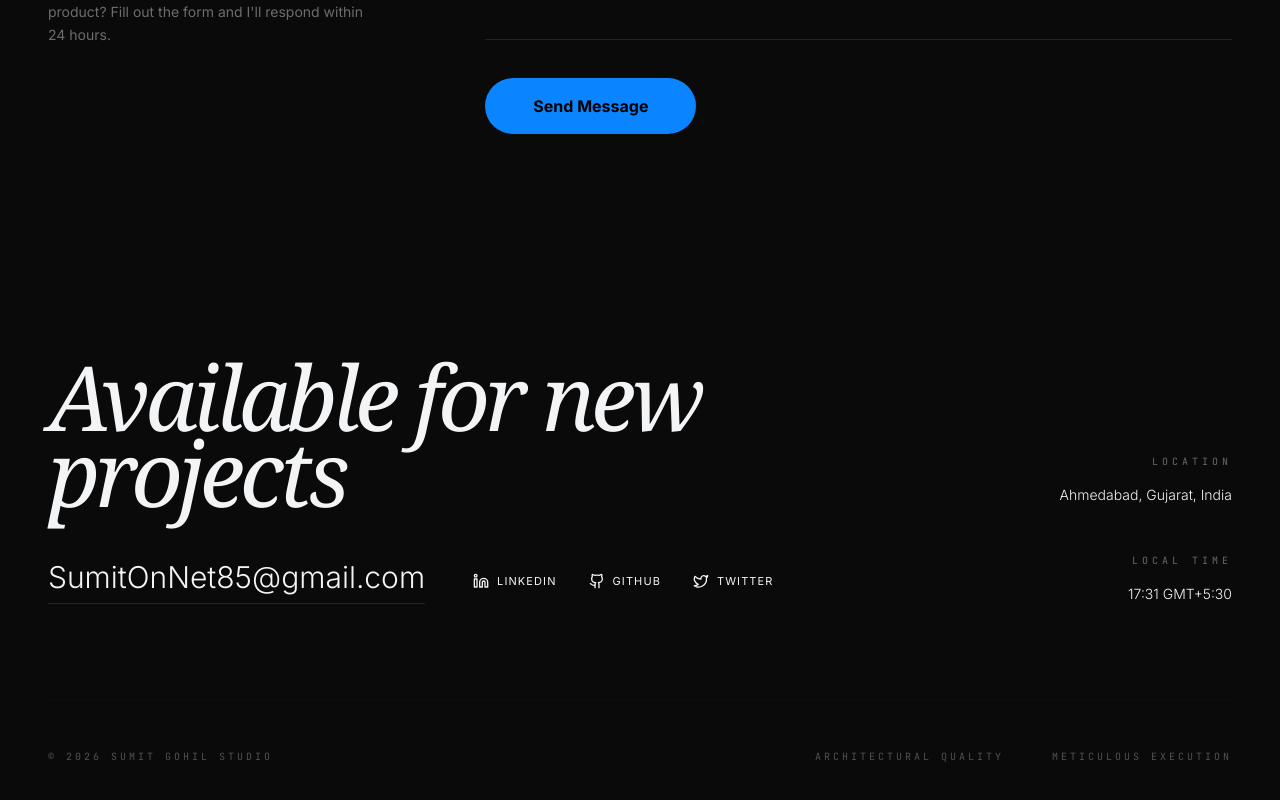
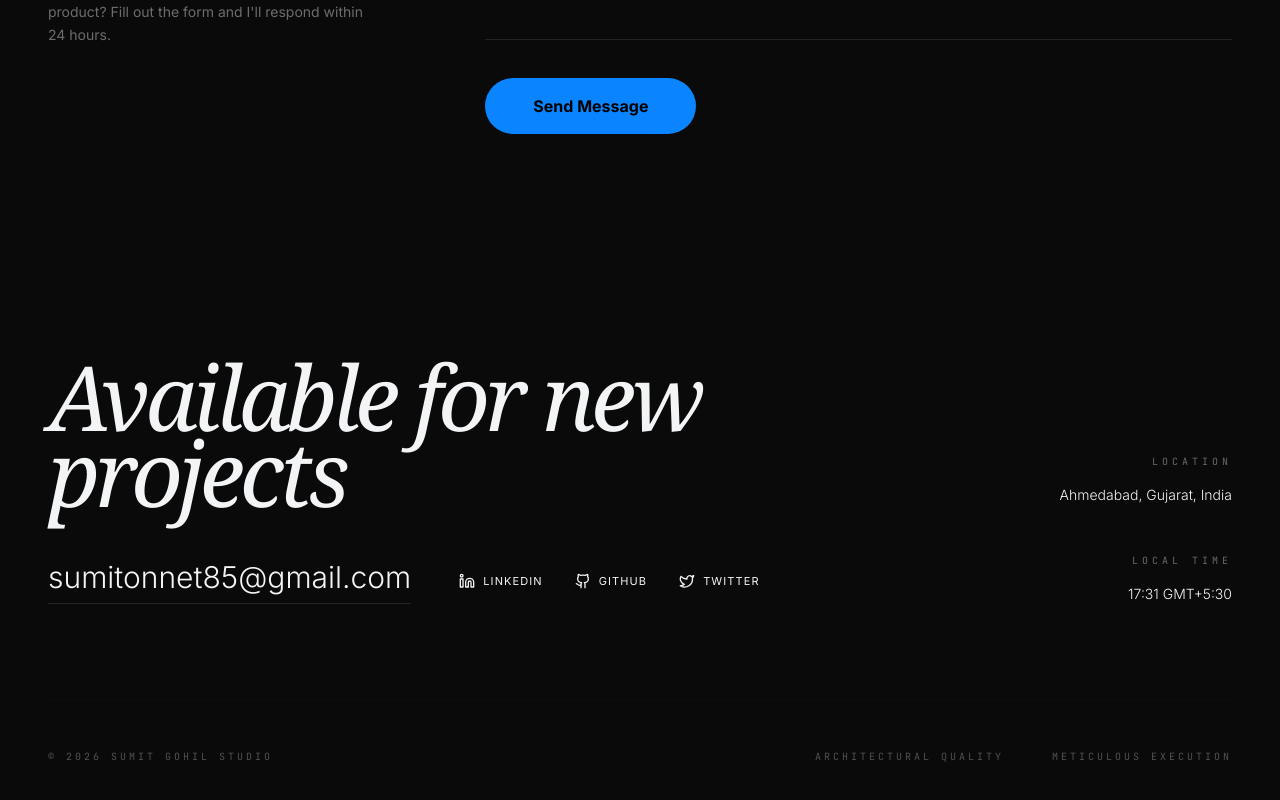
Before and after one commit to SumitGohilCodes/My-Portfolio, a React (Vite) app: page / in a window 1280 px wide. Shown: the part 8096-8896 px from the top of the page. Built offline with nearby package versions, Linux system fonts and the light colour scheme.

Commit message:
fix: Correct email casing in constants
The email address in the `PERSONAL_INFO` constant was incorrectly capitalized. This commit corrects the casing to be lowercase, ensuring consistency and adherence to standard email address formatting.

```diff
--- a/src/constants.ts
+++ b/src/constants.ts
@@ -10,7 +10,7 @@ export const PERSONAL_INFO = {
   role: "WordPress | Frontend | PHP Developer",
   specialization: "MailChimp Template Specialist",
   location: "Ahmedabad, Gujarat, India",
-  email: "SumitOnNet85@gmail.com",
+  email: "sumitonnet85@gmail.com",
   linkedin: "linkedin.com/in/sumitgohil",
   github: "github.com/SumitGohilCodes",
   twitter: "twitter.com/Sumit_Gohil",
```
